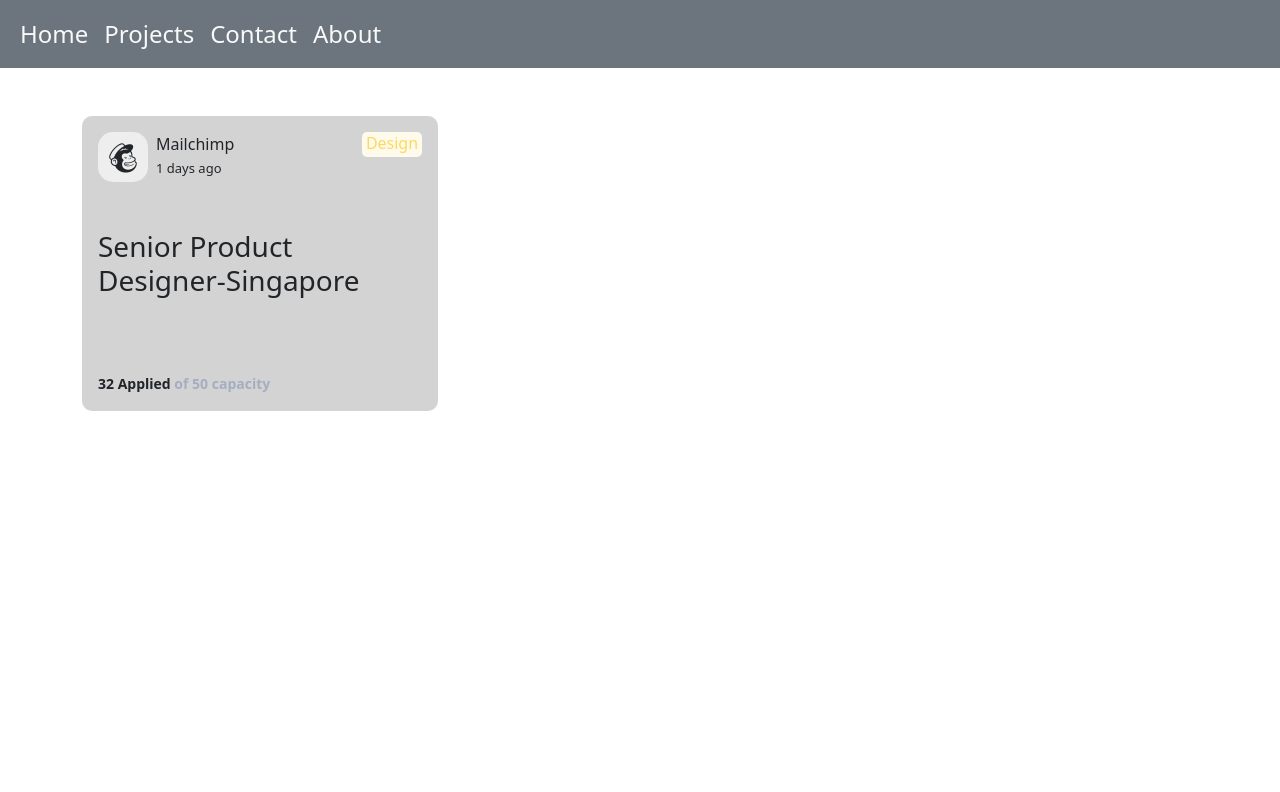
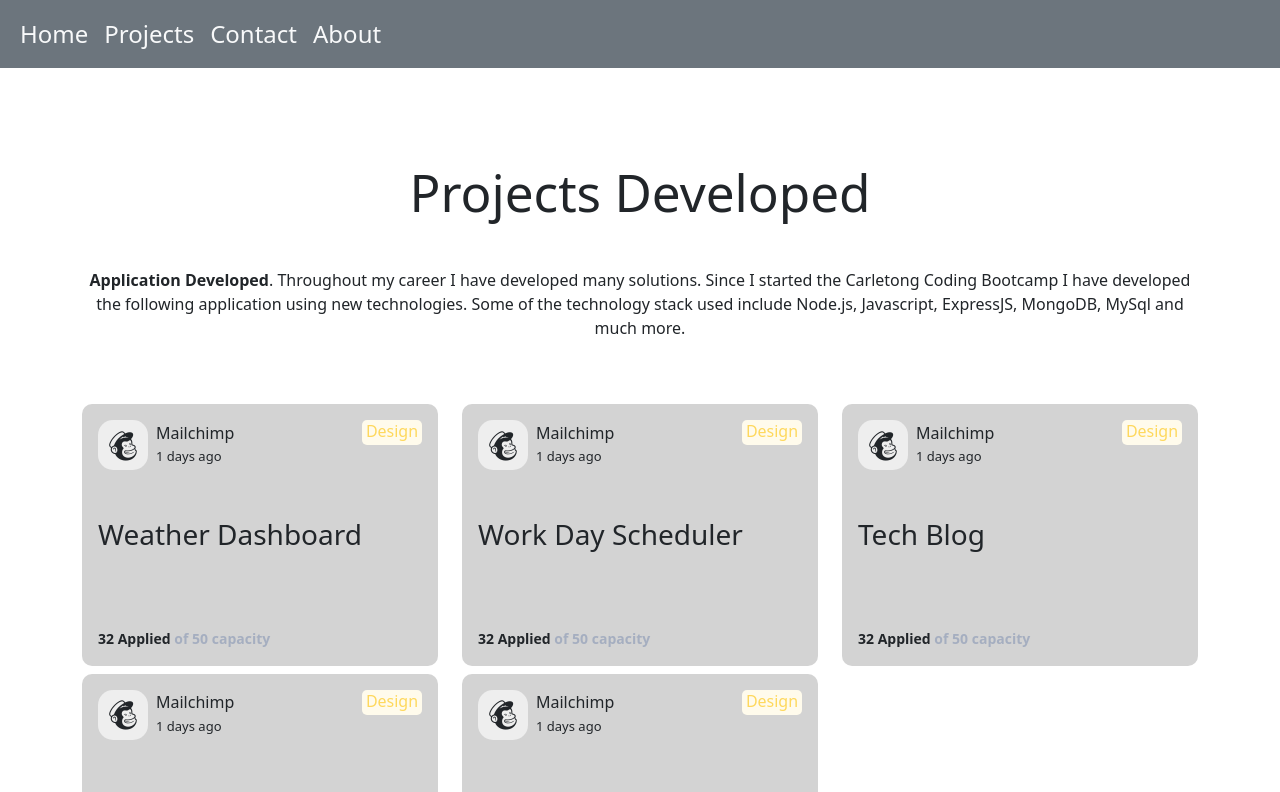
Before and after one commit to gusmiller/WOW_React_Portfolio, a React (Vite) app: page /Projects in a window 1280 px wide. Shown: the top 792 px of the page. Built offline with nearby package versions, Linux system fonts and the light colour scheme.

Commit message:
Complete the Projects Card

```diff
--- a/src/main.jsx
+++ b/src/main.jsx
@@ -14,7 +14,7 @@ import { createBrowserRouter, RouterProvider } from 'react-router-dom';
 import App from './App';
 import Error from './pages/Error';
 import Home from './pages/home';
-import Projects from './pages/projects';
+import Projects from './pages/projects/projects';
 import Contact from './pages/contact/contact';
 import About from './pages/about/about';
 
--- a/src/pages/Projects.jsx
+++ /dev/null
@@ -1,38 +0,0 @@
-/*******************************************************************
- * Carleton Bootcamp - 2024
- * Copyright 2024 Gustavo Miller
- * License: free and unencumbered software
- * Assignment # 20 - React Portfolio
- *
- * Date : 1/14/2024 15:43:18 PM
- *******************************************************************/
-export default function Projects() {
-     return (
-          <div className="container mt-5 mb-3">
-               <div className="row">
-                    <div className="col-md-4">
-                         <div className="project-card p-3 mb-2">
-                              <div className="d-flex justify-content-between">
-                                   <div className="d-flex flex-row align-items-center">
-                                        <div className="project-icon"> <i className="bx bxl-mailchimp"></i> </div>
-                                        <div className="ms-2 c-details">
-                                             <h6 className="mb-0">Mailchimp</h6> <span>1 days ago</span>
-                                        </div>
-                                   </div>
-                                   <div className="project-badge"> <span>Design</span> </div>
-                              </div>
-                              <div className="mt-5">
-                                   <h3 className="heading">Senior Product<br/>Designer-Singapore</h3>
-                                   <div className="mt-5">
-                                        <div className="project-progress">
-                                             <div className="progress-bar" role="progressbar" aria-valuenow="50" aria-valuemin="0" aria-valuemax="100"></div>
-                                        </div>
-                                        <div className="mt-3"> <span className="text1">32 Applied <span className="text2">of 50 capacity</span></span> </div>
-                                   </div>
-                              </div>
-                         </div>
-                    </div>
-               </div>
-          </div>
-     );
-}
--- /dev/null
+++ b/src/pages/projects/projectcard.jsx
@@ -0,0 +1,35 @@
+/*******************************************************************
+ * Carleton Bootcamp - 2024
+ * Copyright 2024 Gustavo Miller
+ * License: free and unencumbered software
+ * Assignment # 20 - React Portfolio
+ *
+ * Filename: projectcard.jsx
+ * Date : 1/14/2024 15:43:18 PM
+ *******************************************************************/
+export default function ProjectCard(props) {
+     return (
+          <div className="col-md-4">
+               <div className="project-card p-3 mb-2">
+                    <div className="d-flex justify-content-between">
+                         <div className="d-flex flex-row align-items-center">
+                              <div className="project-icon"> <i className="bx bxl-mailchimp"></i> </div>
+                              <div className="ms-2 c-details">
+                                   <h6 className="mb-0">Mailchimp</h6> <span>1 days ago</span>
+                              </div>
+                         </div>
+                         <div className="project-badge"> <span>Design</span> </div>
+                    </div>
+                    <div className="mt-5">
+                         <h3 className="heading">{props.name}</h3>
+                         <div className="mt-5">
+                              <div className="project-progress">
+                                   <div className="progress-bar" role="progressbar" aria-valuenow="50" aria-valuemin="0" aria-valuemax="100"></div>
+                              </div>
+                              <div className="mt-3"> <span className="text1">32 Applied <span className="text2">of 50 capacity</span></span> </div>
+                         </div>
+                    </div>
+               </div>
+          </div>
+     );
+}
--- /dev/null
+++ b/src/pages/projects/projectheader.jsx
@@ -0,0 +1,16 @@
+/*******************************************************************
+ * Carleton Bootcamp - 2024
+ * Copyright 2024 Gustavo Miller
+ * License: free and unencumbered software
+ * Assignment # 20 - React Portfolio
+ *
+ * Filename: projectheader.jsx
+ * Date : 1/14/2024 22:07:18 PM
+ *******************************************************************/
+export default function Contactheader() {
+     return (
+          <div className="text-center mt-5 ">
+               <h1 className="mb-5">Projects Developed</h1>
+               <p><strong>Application Developed</strong>. Throughout my career I have developed many solutions. Since I started the Carletong Coding Bootcamp I have developed the following application using new technologies. Some of the technology stack used include Node.js, Javascript, ExpressJS, MongoDB, MySql and much more.</p>
+          </div>
+     )};
--- /dev/null
+++ b/src/pages/projects/projects.jsx
@@ -0,0 +1,30 @@
+/*******************************************************************
+ * Carleton Bootcamp - 2024
+ * Copyright 2024 Gustavo Miller
+ * License: free and unencumbered software
+ * Assignment # 20 - React Portfolio
+ *
+ * Date : 1/14/2024 15:43:18 PM
+ *******************************************************************/
+import ContactHeader from './projectheader';
+import ProjectCard from './projectcard';
+
+export default function Projects() {
+     return (
+          <div className="container mt-5 mb-3">
+               <div className="row mb-5">
+                    <ContactHeader />
+               </div>
+
+               <div className="row">
+                    <ProjectCard name={"Weather Dashboard"} />
+                    <ProjectCard name={"Work Day Scheduler"} />
+                    <ProjectCard name={"Tech Blog"} />
+               </div>
+               <div className="row">
+                    <ProjectCard name={"Note Taker"} />
+                    <ProjectCard name={"Readme Bot"} />
+               </div>
+          </div>
+     );
+}
```
